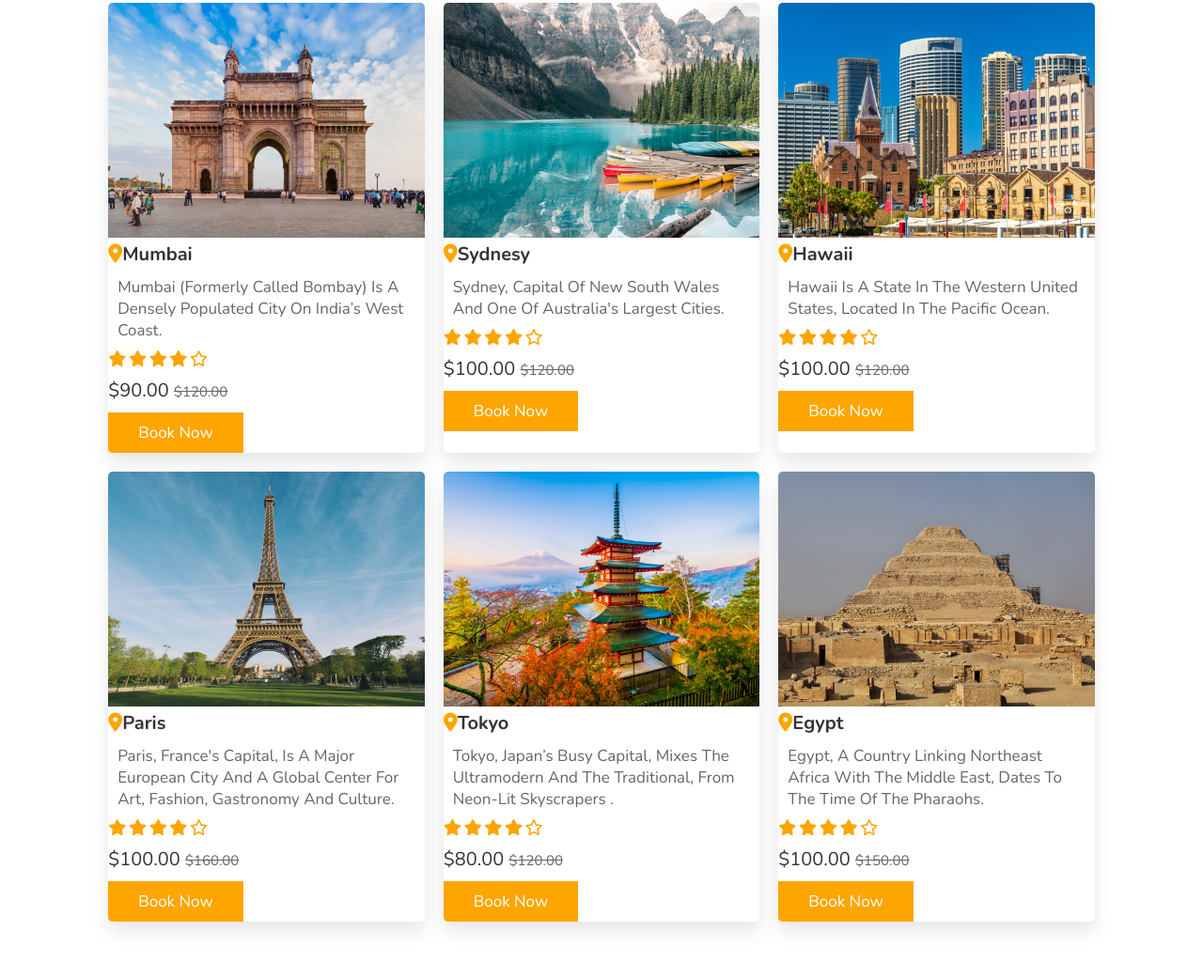
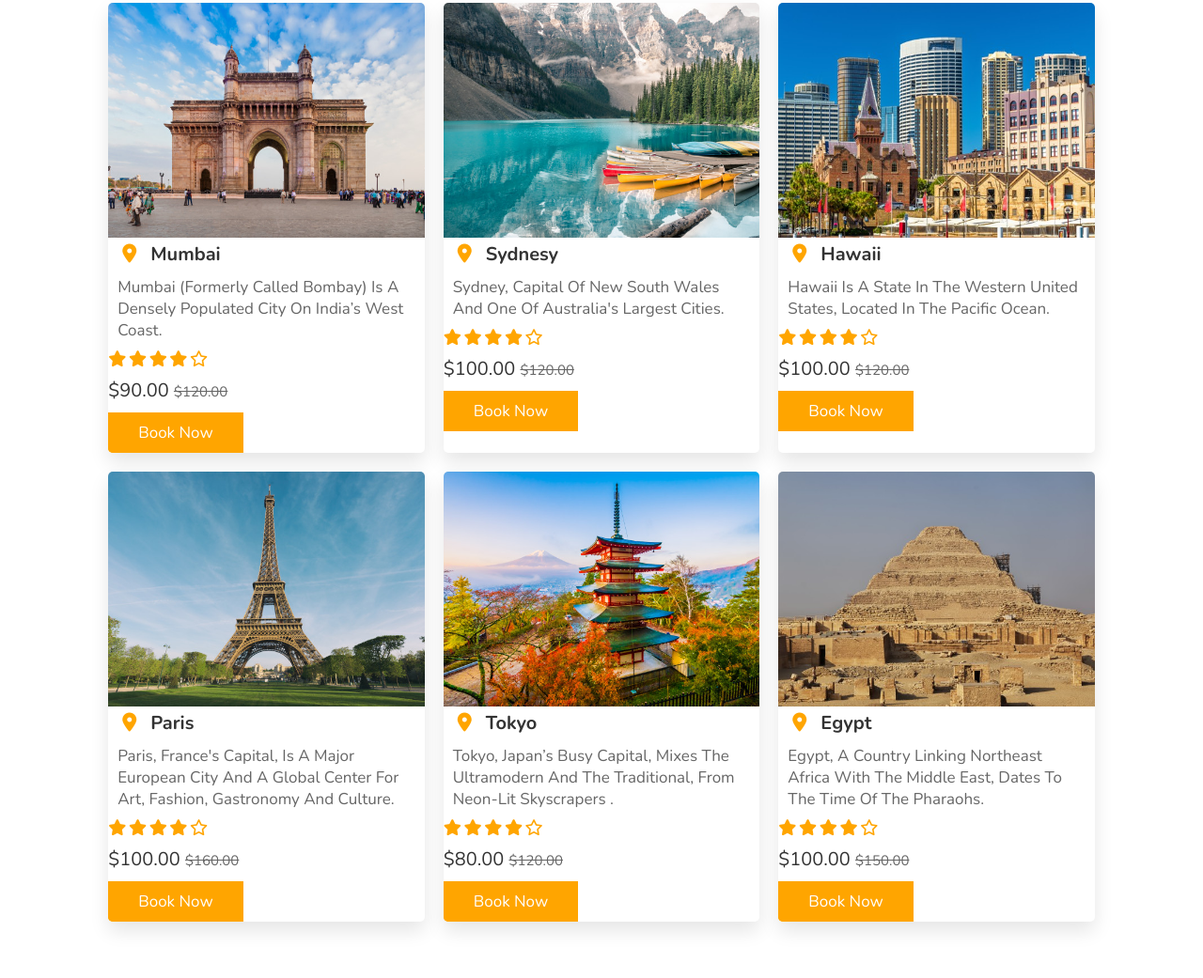
Before and after one commit to Sandushi97/Tour-Travel-Agency-Website, a plain HTML site: page index.html in a window 1280 px wide. Shown: the part 1572-2613 px from the top of the page at 94% size. Drawn offline with nearby package versions, Linux system fonts and the light colour scheme.

Commit message:
edited style.css

```diff
--- a/style.css
+++ b/style.css
@@ -331,9 +331,12 @@ body{
 .packages .box-container .box .content h3{
     font-size: 2rem;
     color: #333;
+
 }
 .packages .box-container .box .content h3 i{
     color: var(--orange);
+    padding-left: 1.5rem;
+    margin-right: 1.5rem;
 }
 .packages .box-container .box .content p{
     font-size: 1.7rem;
```
